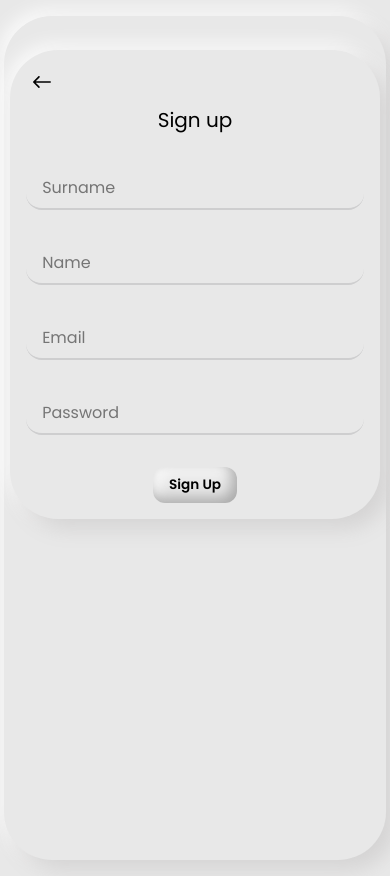
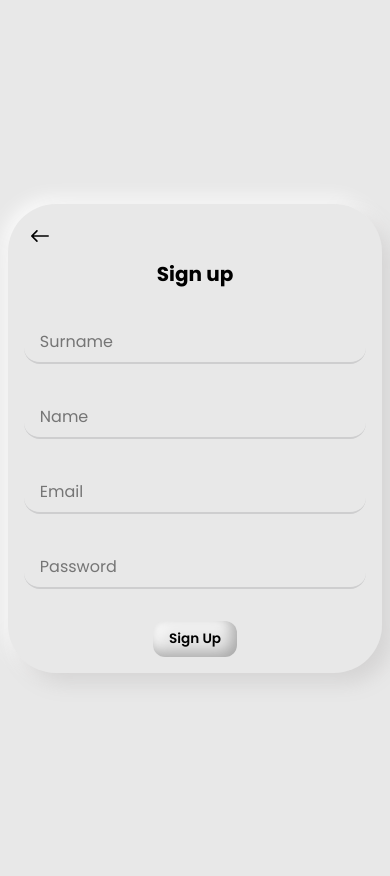
Before and after one commit to EssienJoy/planner, a React (Vite) app: page /signup in a window 390 px wide. Built offline with nearby package versions, Linux system fonts and the light colour scheme; a web font is replaced by a local one.

Commit message:
fix: mobile responsivenes for login and sign up

```diff
--- a/src/features/authentication/SignUpForm.jsx
+++ b/src/features/authentication/SignUpForm.jsx
@@ -1,7 +1,6 @@
 import { IoIosArrowRoundBack } from "react-icons/io";
 import { useNavigate } from "react-router-dom";
 
-import LayoutContainer from "../../ui/LayoutContainer";
 import styled from "styled-components";
 import Button from "../../ui/Button";
 import { useCreateUser } from "../../hooks/useCreateUser";
@@ -20,14 +19,19 @@ function SignUpForm() {
 	};
 
 	return (
-		<LayoutContainer>
+		<section
+			style={{
+				display: "grid",
+				placeItems: "center",
+				height: "100dvh",
+			}}>
 			<StyledWrapper>
 				<button type='button' onClick={() => navigate(-1)}>
 					<IoIosArrowRoundBack size='2rem' />
 				</button>
 
 				<form className='form' onSubmit={handleSubmit}>
-					<p id='heading'>Sign up</p>
+					<h3>Sign up</h3>
 
 					<input
 						name='surname'
@@ -66,7 +70,7 @@ function SignUpForm() {
 					</Button>
 				</form>
 			</StyledWrapper>
-		</LayoutContainer>
+		</section>
 	);
 }
 
@@ -74,8 +78,7 @@ export default SignUpForm;
 
 const StyledWrapper = styled.div`
 	box-shadow: 10px 10px 20px #d4d3d3, -4px -4px 20px #ffffff;
-	width: 50%;
-	margin: 2rem auto;
+	width: 60%;
 	padding: 1rem;
 	border-radius: 3rem;
 
@@ -104,9 +107,8 @@ const StyledWrapper = styled.div`
 		}
 	}
 
-	#heading {
+	h3 {
 		text-align: center;
-		font-size: 1.25rem;
 	}
 
 	@media screen and (max-width: 800px) {
--- a/src/features/authentication/UserForm.jsx
+++ b/src/features/authentication/UserForm.jsx
@@ -13,6 +13,12 @@ function UserLoginForm() {
 	const { login, loading } = useAuth();
 
 	return (
+		<section
+			style={{
+				display: "grid",
+				placeItems: "center",
+				height: "100dvh",
+			}}>
 			<UserFormLayout>
 				<Image src='calendar-logo.avif' alt='logo' />
 				<form
@@ -39,7 +45,9 @@ function UserLoginForm() {
 						onChange={(e) => setPassword(e.target.value)}
 					/>
 
-				<Button disabled={loading}>{loading ? "Logging..." : "Log in"}</Button>
+					<Button disabled={loading}>
+						{loading ? "Logging..." : "Log in"}
+					</Button>
 				</form>
 				<div>
 					<Link className='underline' to='#'>
@@ -51,15 +59,14 @@ function UserLoginForm() {
 					</Link>
 				</div>
 			</UserFormLayout>
+		</section>
 	);
 }
 
 export default UserLoginForm;
 
 const UserFormLayout = styled(BoxShadow)`
-	justify-self: center;
 	width: 300px;
-	margin: 0 auto;
 	display: grid;
 	place-items: center;
 	gap: 3rem;
```
Lines whose indentation alone changed are shown as unchanged.
